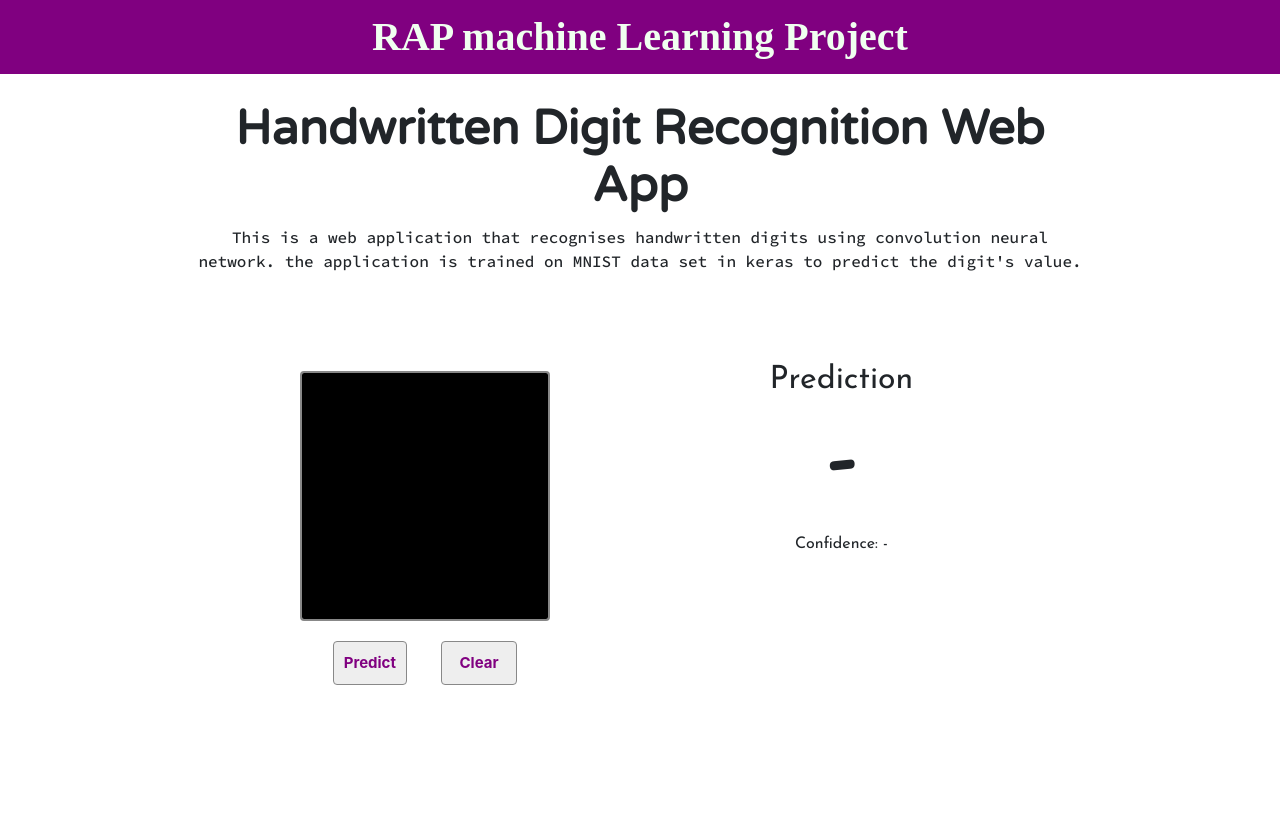
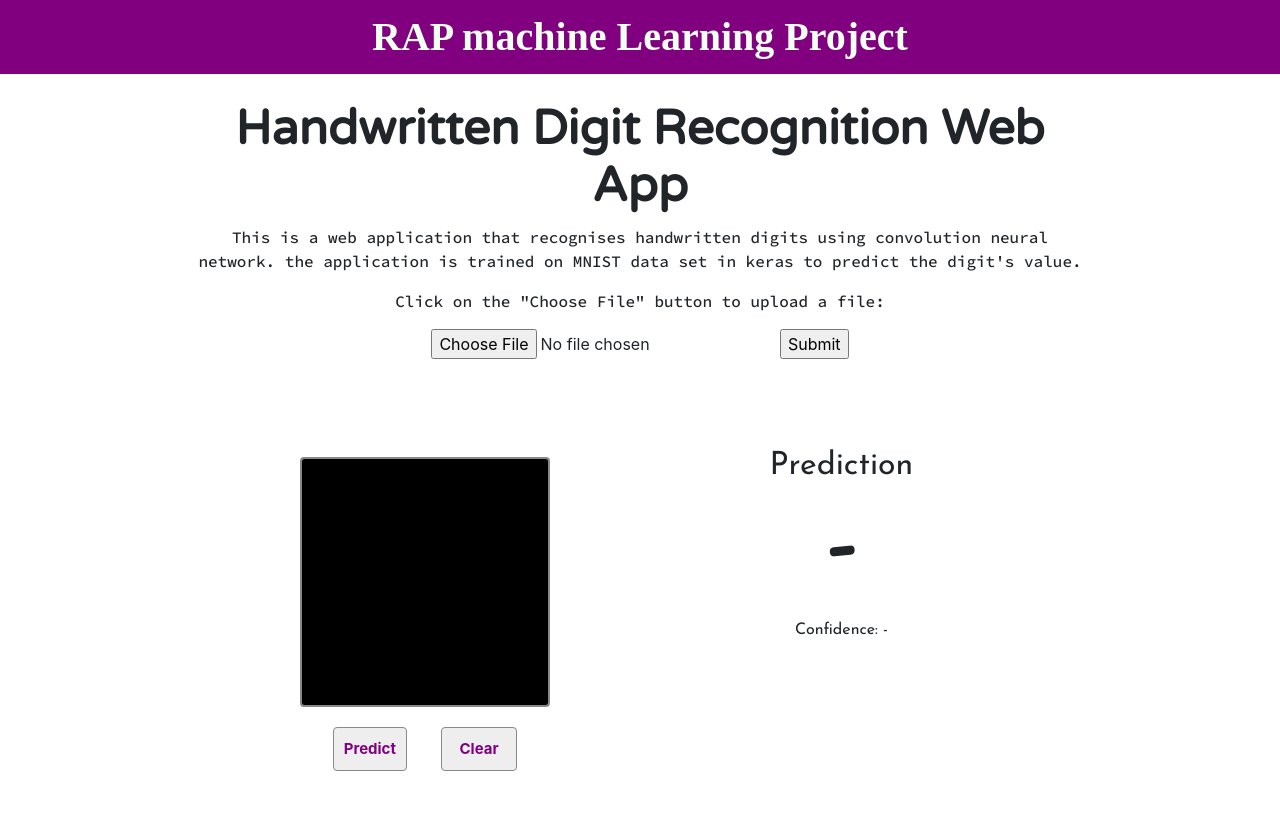
Before and after one commit to pooja-varadarajan/RAPmachinelearning_new, a plain HTML site: page index.html in a window 1280 px wide. Before the commit the page ends 800 px from the top, so only its background shows below. Drawn offline with nearby package versions, Linux system fonts and the light colour scheme; a script that the page names is missing; a web font is replaced by a local one.

Commit message:
Update index.html

```diff
--- a/index.html
+++ b/index.html
@@ -32,6 +32,12 @@
     <p>This is a web application that recognises handwritten digits using convolution neural network.
       the application is trained on MNIST data set in keras to predict the digit's value.
     </p>
+    <p>Click on the "Choose File" button to upload a file:</p>
+
+<form action="/action_page.php">
+  <input type="file" id="myFile" name="filename">
+  <input type="submit">
+</form>
   </section>
 
   <section id="content">
```
